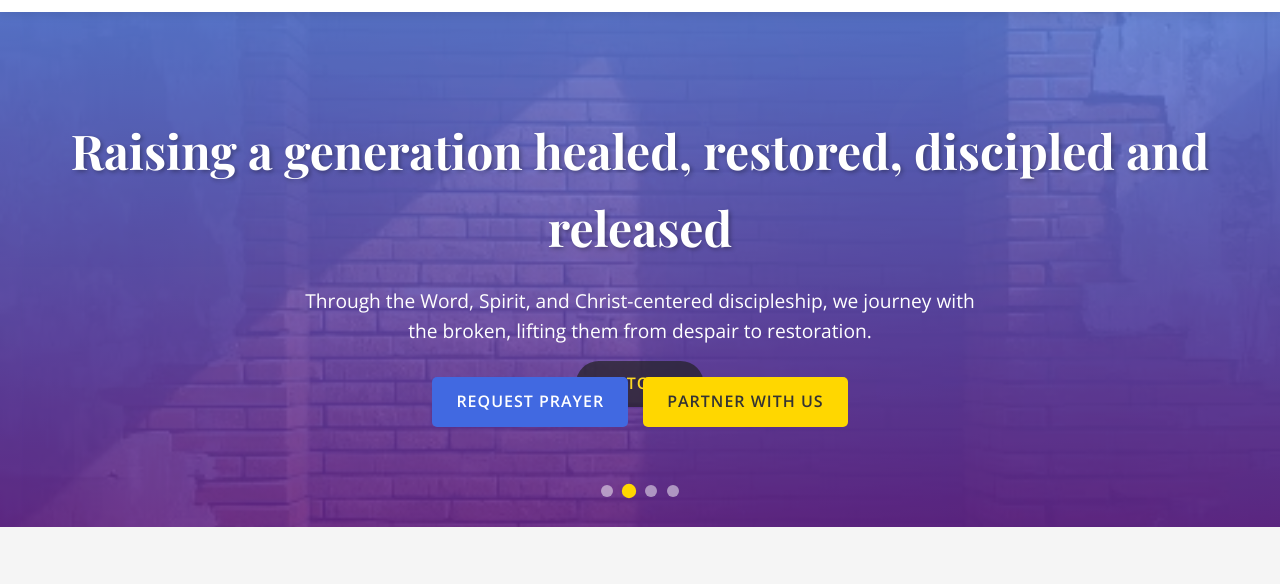
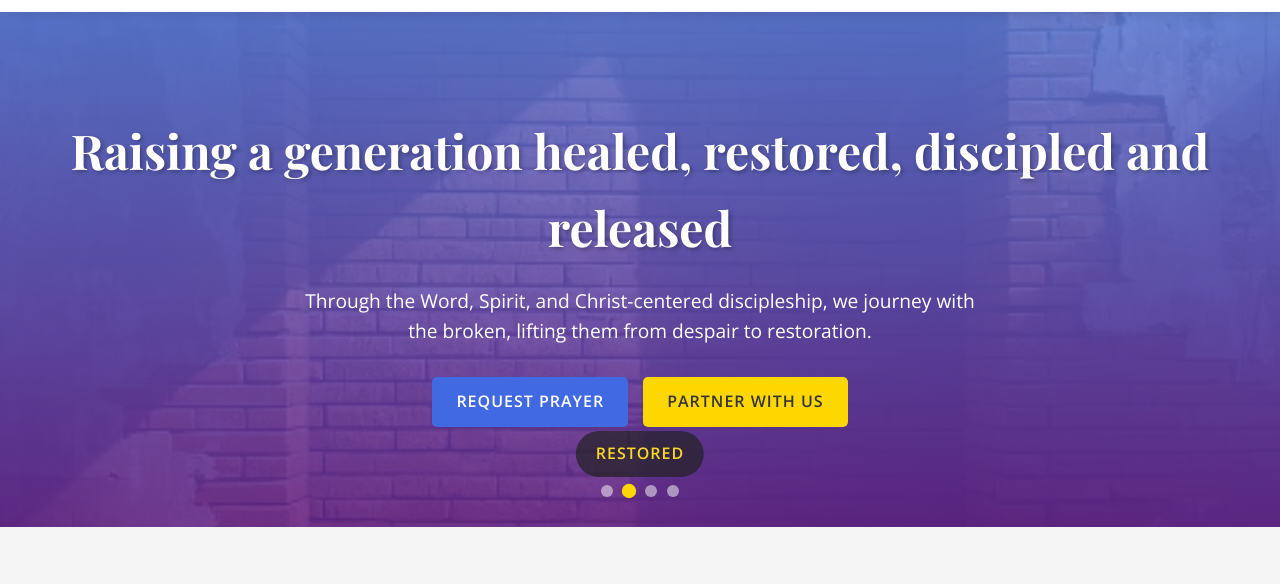
Before and after one commit to doubleO-G/FOB, a website: page index.html in a window 1280 px wide. Shown: the part 68-652 px from the top of the page. Drawn offline with nearby package versions, Linux system fonts and the light colour scheme.

Commit message:
Move captions to 50px from bottom

```diff
--- a/index.html
+++ b/index.html
@@ -314,7 +314,7 @@
 
         .slide-caption {
             position: absolute;
-            bottom: 120px;
+            bottom: 50px;
             left: 50%;
             transform: translateX(-50%);
             background: rgba(0, 0, 0, 0.7);
```
